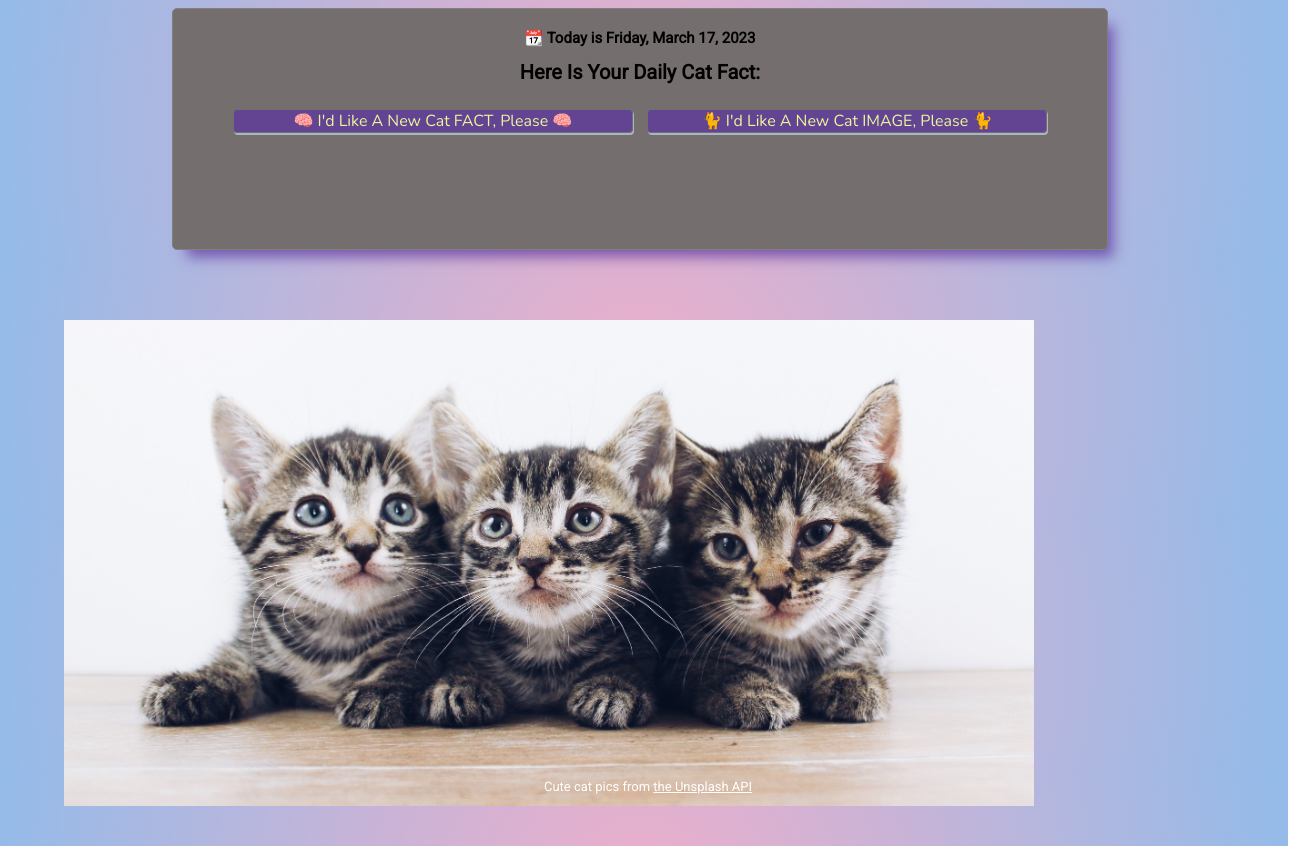
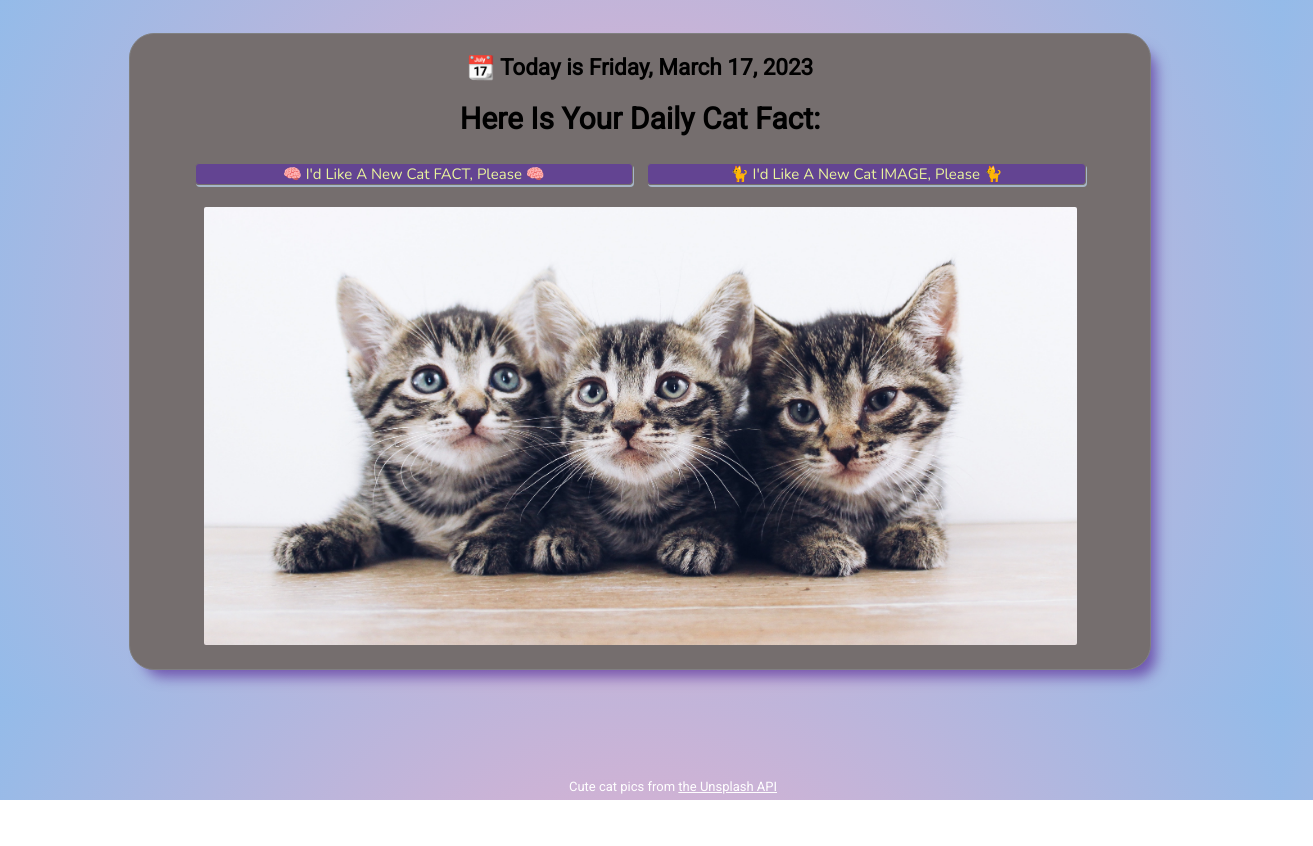
Before and after one commit to miShelbyT/kitties, a website: page index.html in a window 1280 px wide. Shown: the whole page, 1313 px wide, since content can reach past the window. After the commit the page ends 800 px from the top, so only its background shows below. Drawn offline with nearby package versions, Linux system fonts and the light colour scheme; no server answers.

Commit message:
moved some elements around and updated README with updated screenshot

```diff
--- a/index.html
+++ b/index.html
@@ -10,7 +10,9 @@
   <title>Cat Fax</title>
 </head>
 <body>
-  <img class="image"></img>
+  <div class="container">
+    <img class="image"></img>
+  </div>
   <footer></footer>
 </body>
 </html>
--- a/index.js
+++ b/index.js
@@ -1,7 +1,7 @@
 const title = document.createElement('h1')
 const today = document.createElement('h2')
 
-const factDiv = document.createElement('div')
+const factDiv = document.querySelector('.container')
 const catFact = document.createElement('p')
 const NewFactBtn = document.createElement('span')
 const NewCatImgBtn = document.createElement('span')
@@ -16,7 +16,6 @@ const options = { weekday: 'long', year: 'numeric', month: 'long', day: 'numeric
 today.textContent = `📆 Today is ${new Date(Date.now()).toLocaleDateString(undefined, options)}`
 title.innerText = "Here Is Your Daily Cat Fact:"
 catFact.className = 'fact'
-factDiv.className = 'container'
 NewFactBtn.classList.add('btn', 'text')
 NewCatImgBtn.classList.add('btn', 'text')
 factIcon.classList.add('btn', 'icon')
@@ -33,8 +32,7 @@ NewCatImgBtn.innerText = "\u{1F408} I'd Like A New Cat IMAGE, Please \u{1F408}"
 factIcon.innerText = "\u{1F9E0} CAT FACT"
 imgIcon.innerText = "\u{1F408} CAT IMAGE"
 
-factDiv.append(today, title, catFact, NewFactBtn, NewCatImgBtn, factIcon, imgIcon)
-document.body.prepend(factDiv)
+factDiv.prepend(today, title, catFact, NewFactBtn, NewCatImgBtn, factIcon, imgIcon)
 document.querySelector('footer').append(shoutOut, credit)
 
 // using netlify function to fetch unsplash img
--- a/style.css
+++ b/style.css
@@ -19,14 +19,15 @@ body {
   overflow-y: hidden;
   overflow-x: hidden;
   height: 100%;
+  padding: 25px;
 }
 
 .container {
   min-height: 200px;
-  width: 70%;
+  max-width: 970px;
   border: 1px solid grey;
   padding: 20px 25px;
-  border-radius: 5px;
+  border-radius: 25px;
   box-shadow: 10px 12px 13px -5px var(--shadow-purple);
   -webkit-box-shadow: 10px 12px 13px -5px var(--shadow-purple);
   -moz-box-shadow: 10px 12px 13px -5px var(--shadow-purple);
@@ -48,74 +49,20 @@ body {
 .container .fact {
   color: var(--light-yellow);
   font-size: large;
+  text-align: center;
 }
 
 .image {
-  position: absolute;
-  max-width: 970px;
-  top: 20%;
-  left: 5%;
+  margin-top: 15px;
   width: 90%;
-  padding-bottom: 2.5rem;
+  border-radius: 2px;
   transition: transform 2s, left 2s;
 }
 
 .image:hover {
-  transform: scale(1.25);
-  /* left: -5%; */
+  transform: scale(1.05);
 }
 
-@media screen and (max-width: 600px) {
-  .container,
-  .btn {
-    font-size: 13px;
-  }
-  .image {
-    top: 65%;
-  }
-  span.icon {
-    display:inline-block
-  }
-  span.text {
-    display:none
-  }
-}
-
-@media screen and (min-width: 600px) {
-  span.icon {
-    display:none
-  }
-  span.text {
-    display:inline-block
-  }
-  .image {
-    top: 45%;
-  }
-}
-
-@media screen and (min-width: 500px) {
-  .container,
-  .btn {
-    font-size: 10px;
-    text-align: center;
-    display: inline;
-  }
-  .image {
-    top: 40%;
-  }
-
-}
-
-/* @media screen and (max-width: 300px) {
-
-} */
-
-@media screen and (min-width: 850px) {
-  footer a,
-  footer small {
-    color: white;
-  }
-}
 
 .btn:hover {
   color: rgb(94, 54, 158);
@@ -153,3 +100,42 @@ small {
   font-size: small;
   color: var(--header-footer);
 }
+
+
+@media screen and (max-width: 600px) {
+  .container,
+  .btn {
+    font-size: 13px;
+  }
+  span.icon {
+    display:inline-block
+  }
+  span.text {
+    display:none
+  }
+}
+
+ @media screen and (min-width: 600px) {
+  span.icon {
+    display:none
+  }
+  span.text {
+    display:inline-block
+  }
+}
+
+@media screen and (min-width: 500px) {
+  .container,
+  .btn {
+    font-size: 15px;
+    text-align: center;
+    display: inline;
+  }
+}
+
+@media screen and (min-width: 850px) {
+  footer a,
+  footer small {
+    color: white;
+  }
+}
```
Also changed, not shown: README.md, assets/screenshot.png.
